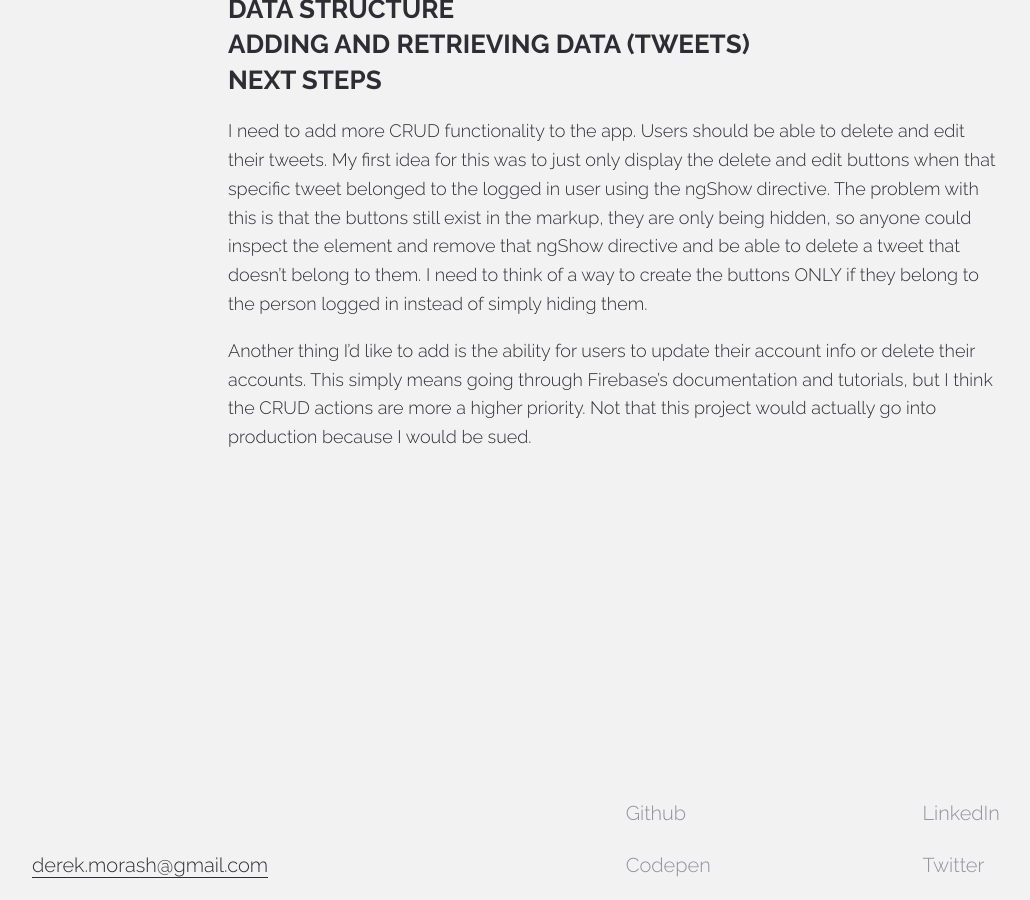
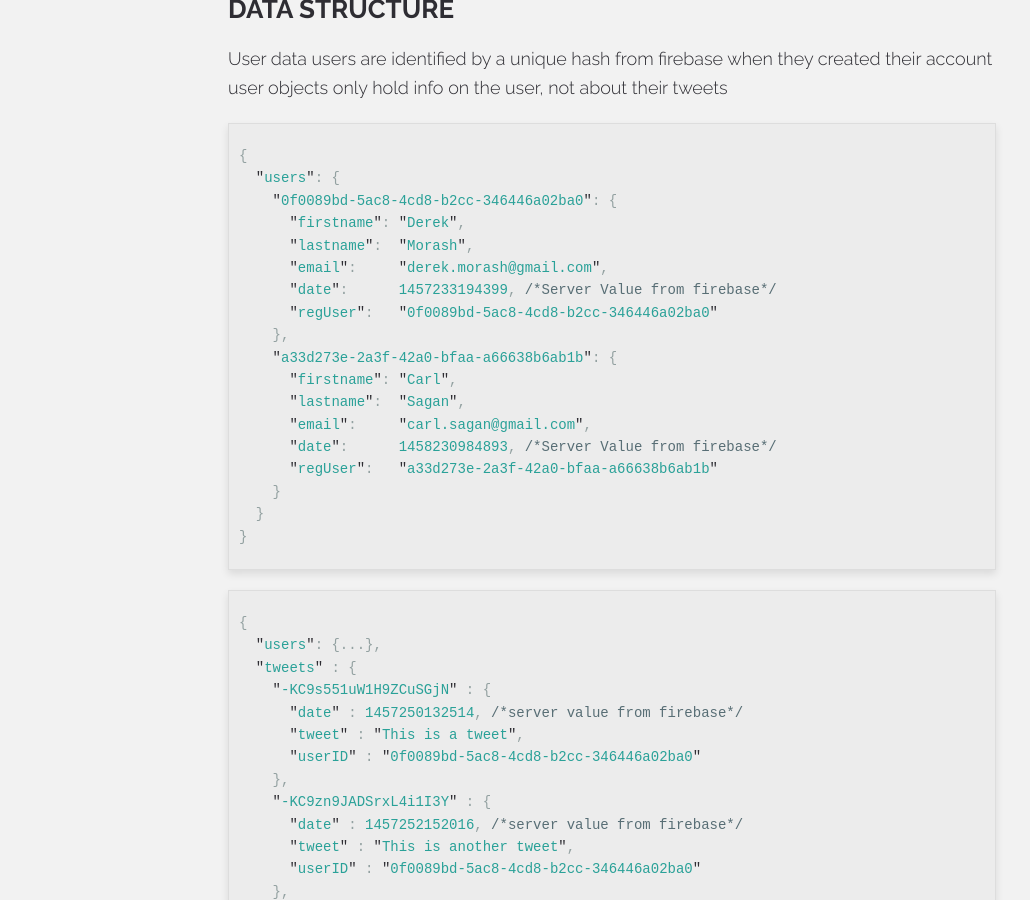
Before and after one commit to derekmorash/New-Portfolio, a Jekyll site: the page built from _posts/2016-03-07-angular-twtter-clone.md, in a window 1280 px wide and 900 px high, scrolled down 2124 px. Shown: the whole window, without its empty margins (28-1058 px from the left). Built offline with Jekyll 4.4.1, drawn with Linux system fonts in a browser that asks for light colours; nearby versions of some CDN libraries; comment, search, counter and statistics services are not loaded; some of the changed text lies outside the part shown.

Commit message:
Data structure json written

```diff
--- a/_posts/2016-03-07-angular-twtter-clone.md
+++ b/_posts/2016-03-07-angular-twtter-clone.md
@@ -52,15 +52,86 @@ Now we can go to the /login page and see the login form or the /register page to
 ## The "Tweets"
 
 ### Data Structure
-<!-- Thoughts and ideas -->
+
+User data
+users are identified by a unique hash from firebase when they created their account
+user objects only hold info on the user, not about their tweets
+
+{% highlight javascript %}
+{
+  "users": {
+    "0f0089bd-5ac8-4cd8-b2cc-346446a02ba0": {
+      "firstname": "Derek",
+      "lastname":  "Morash",
+      "email":     "derek.morash@gmail.com",
+      "date":      1457233194399, /*Server Value from firebase*/
+      "regUser":   "0f0089bd-5ac8-4cd8-b2cc-346446a02ba0"
+    },
+    "a33d273e-2a3f-42a0-bfaa-a66638b6ab1b": {
+      "firstname": "Carl",
+      "lastname":  "Sagan",
+      "email":     "carl.sagan@gmail.com",
+      "date":      1458230984893, /*Server Value from firebase*/
+      "regUser":   "a33d273e-2a3f-42a0-bfaa-a66638b6ab1b"
+    }
+  }
+}
+{% endhighlight %}
 <!-- Putting tweets inside the user objects? -->
 <!-- NO! Creating a tweet object -->
 
+
+
+
+{% highlight javascript %}
+{
+  "users": {...},
+  "tweets" : {
+    "-KC9s551uW1H9ZCuSGjN" : {
+      "date" : 1457250132514, /*server value from firebase*/
+      "tweet" : "This is a tweet",
+      "userID" : "0f0089bd-5ac8-4cd8-b2cc-346446a02ba0"
+    },
+    "-KC9zn9JADSrxL4i1I3Y" : {
+      "date" : 1457252152016, /*server value from firebase*/
+      "tweet" : "This is another tweet",
+      "userID" : "0f0089bd-5ac8-4cd8-b2cc-346446a02ba0"
+    },
+  }
+}
+{% endhighlight %}
+
 ### Adding and Retrieving Data (Tweets)
+
+{% highlight javascript %}
+ref.child('tweets').on('value', function(snapshot) {
+  //init an array to hold the tweets
+  var tweetFeed = [];
+  //loop through the list of tweets
+  snapshot.forEach(function(childSnapshot) {
+    //store the userID for each tweet
+    var nextTweet = childSnapshot;
+    //get the user based on the userID
+    ref.child('users/' + nextTweet.val().userID).once('value', function(snapshot) {
+      //join the tweet and the user
+      var singleTweet = {
+        userID: snapshot.key(),
+        user: snapshot.val().firstname,
+        tweet: nextTweet.val().tweet,
+        tweetKey: nextTweet.key(),
+        date: nextTweet.val().date
+      };
+      //add the data to the array we initialized
+      tweetFeed.push(singleTweet);
+    });
+  });
+  $scope.tweetFeed = tweetFeed;
+});
+{% endhighlight %}
 
 ### Next Steps
 <!-- adding delete and edit on tweets -->
 I need to add more CRUD functionality to the app. Users should be able to delete and edit their tweets. My first idea for this was to just only display the delete and edit buttons when that specific tweet belonged to the logged in user using the ngShow directive. The problem with this is that the buttons still exist in the markup, they are only being hidden, so anyone could inspect the element and remove that ngShow directive and be able to delete a tweet that doesn't belong to them. I need to think of a way to create the buttons ONLY if they belong to the person logged in instead of simply hiding them.
 
 <!-- maybe adding user control like changing passwords/deleting account -->
-Another thing I'd like to add is the ability for users to update their account info or delete their accounts. This simply means going through Firebase's documentation and tutorials, but I think the CRUD actions are more a higher priority. Not that this project would actually go into production because I would be sued.
+Another thing I'd like to add is the ability for users to update their account info or delete their accounts. This simply means going through Firebase's documentation and tutorials, but I think the CRUD actions are more a higher priority.
```
